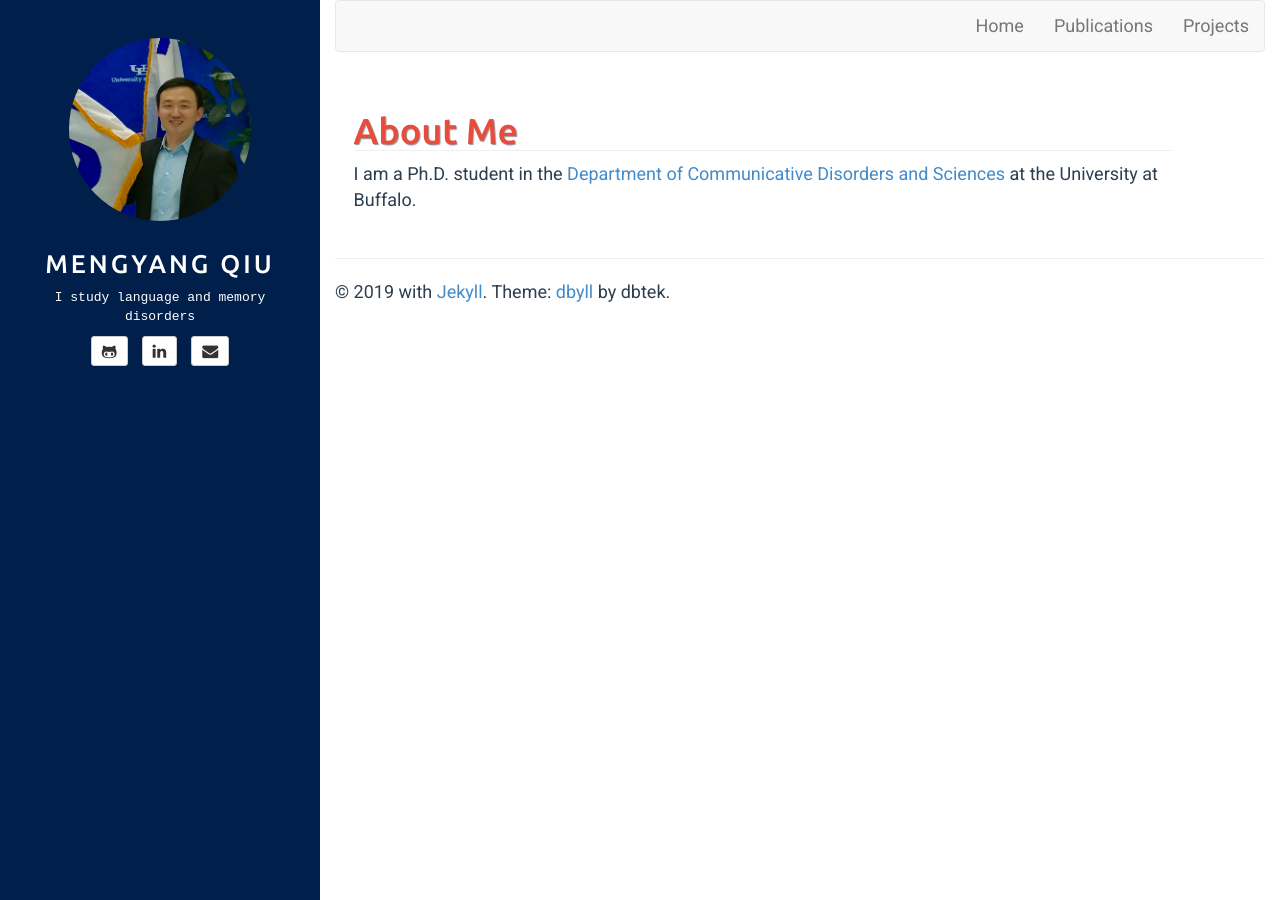
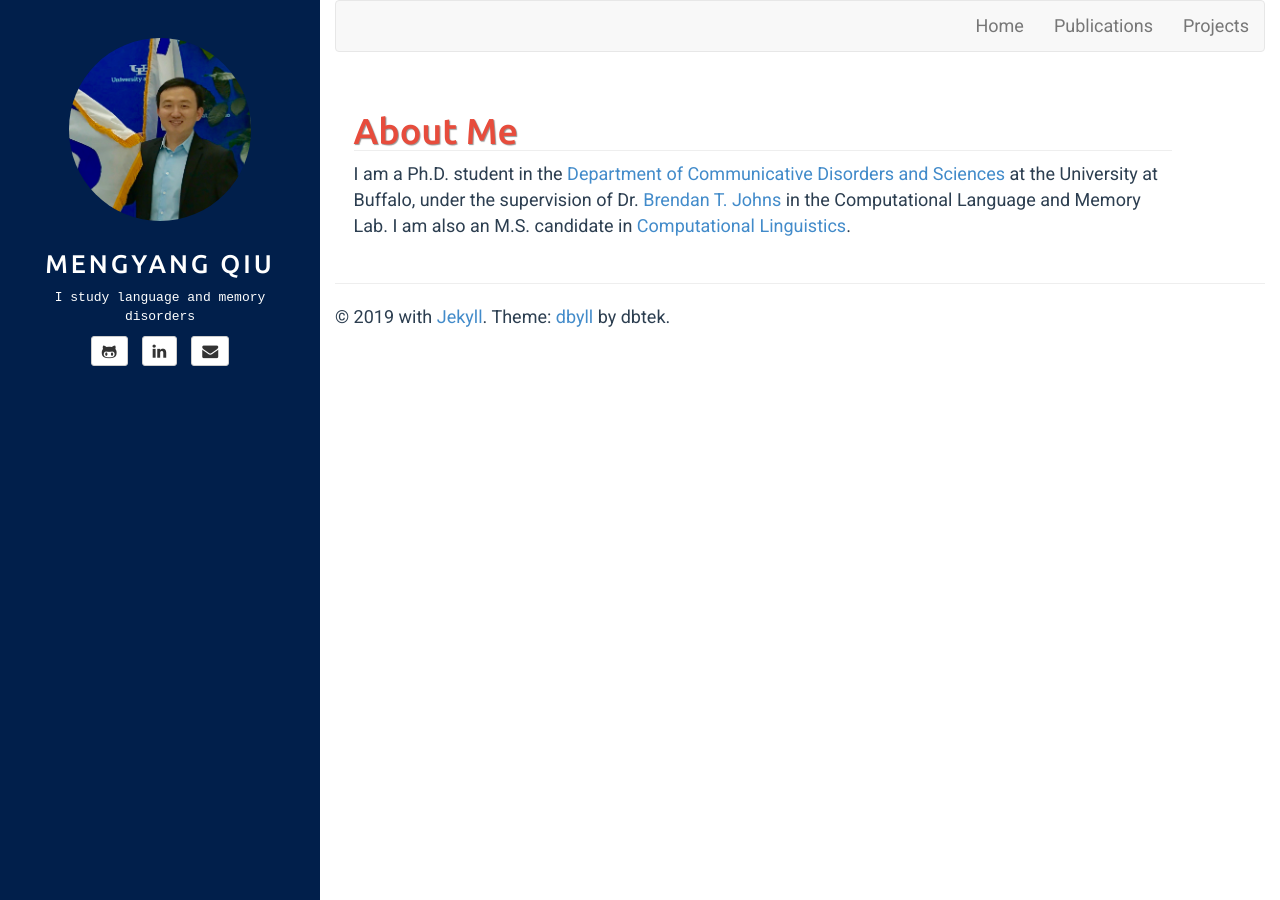
Before and after one commit to mengyangq/mengyangq.github.io, a Jekyll site: the page built from index.html, in a window 1280 px wide. Built offline with Jekyll 4.4.1, drawn with Linux system fonts in a browser that asks for light colours.

Commit message:
Update me.md

```diff
--- a/_includes/me.md
+++ b/_includes/me.md
@@ -1,3 +1,3 @@
 # About Me
 
-I am a Ph.D. student in the [Department of Communicative Disorders and Sciences](http://arts-sciences.buffalo.edu/cds.html) at the University at Buffalo.
+I am a Ph.D. student in the [Department of Communicative Disorders and Sciences](http://arts-sciences.buffalo.edu/cds.html)  at the University at Buffalo, under the supervision of Dr. [Brendan T. Johns](http://btjohns.com) in the Computational Language and Memory Lab. I am also an M.S. candidate in [Computational Linguistics](http://arts-sciences.buffalo.edu/linguistics/graduate/masters-degrees-linguistics/computational-linguistics.html).
```
